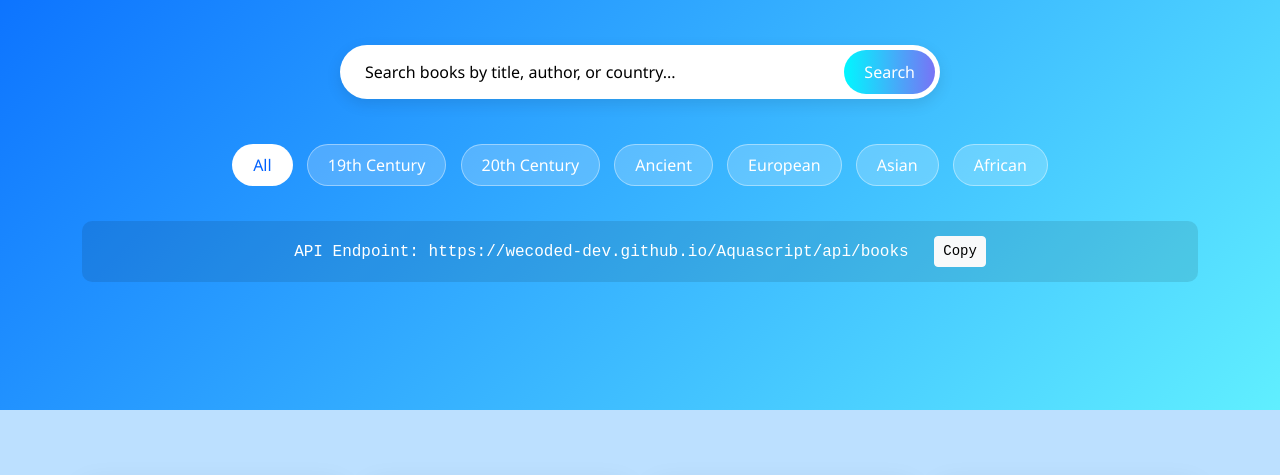
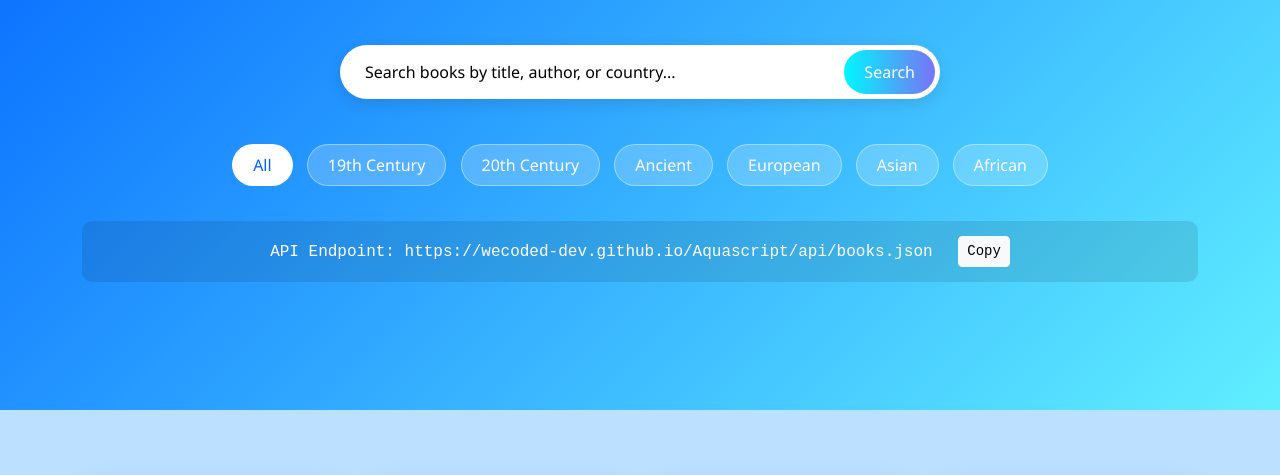
Before and after one commit to wecoded-dev/aquascript.github.io, a website: page book.html in a window 1280 px wide. Shown: the part 261-736 px from the top of the page. Drawn offline with nearby package versions, Linux system fonts and the light colour scheme.

Commit message:
Resolved merge conflicts before rebase

```diff
--- a/book.html
+++ b/book.html
@@ -64,7 +64,7 @@
       </div>
 
       <div class="api-endpoint text-white">
-        API Endpoint: <span id="apiUrl">https://wecoded-dev.github.io/Aquascript/api/books</span>
+        API Endpoint: <span id="apiUrl">https://wecoded-dev.github.io/Aquascript/api/books.json</span>
         <button class="btn btn-sm btn-light ms-3" onclick="copyApiUrl()">Copy</button>
       </div>
     </div>
```
